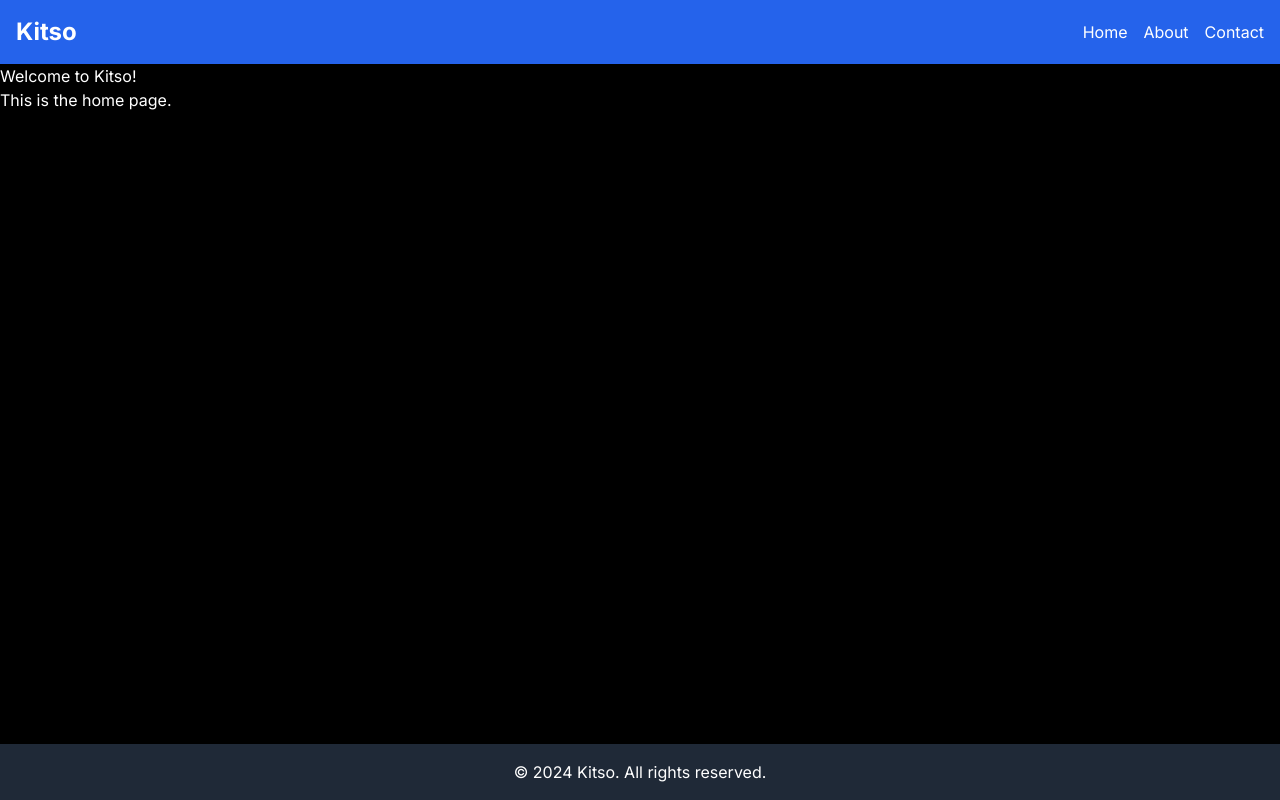
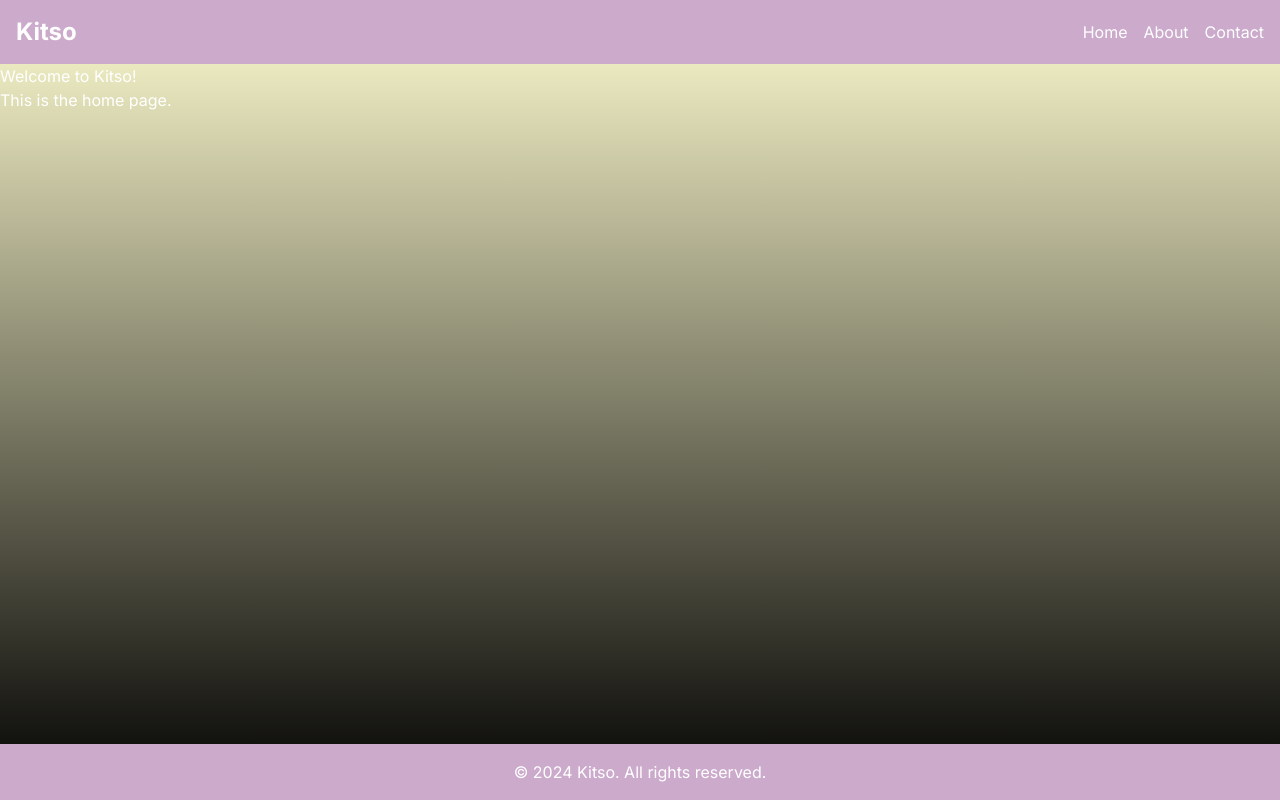
Before and after one commit to Fabphokie/kitso-app, a Next.js app: page / in a window 1280 px wide. Built offline with nearby package versions, Linux system fonts and the light colour scheme.

Commit message:
pastel-colours

```diff
--- a/src/app/layout.tsx
+++ b/src/app/layout.tsx
@@ -22,7 +22,7 @@ export default function RootLayout({
         <title>{metadata.title}</title>
         <meta name="description" content={metadata.description} />
       </head>
-      <body className={`${inter.className} flex flex-col min-h-screen`}>
+      <body className={`${inter.className} flex flex-col min-h-screen bg-creamWhite`}>
         <Header />
         <main className="flex-grow">{children}</main>
         <Footer />
--- a/src/components/Footer.tsx
+++ b/src/components/Footer.tsx
@@ -1,6 +1,6 @@
 export default function Footer() {
     return (
-      <footer className="bg-gray-800 text-white p-4 text-center">
+      <footer className="bg-pastel-purple text-white p-4 text-center">
         <p>&copy; 2024 Kitso. All rights reserved.</p>
       </footer>
     );
--- a/src/components/Header.tsx
+++ b/src/components/Header.tsx
@@ -2,7 +2,7 @@ import Link from "next/link";
 
 export default function Header() {
   return (
-    <header className="bg-blue-600 text-white p-4">
+    <header className="bg-pastel-purple text-white p-4">
       <nav className="container mx-auto flex justify-between items-center">
         <div className="text-2xl font-bold">
           <Link href="/">Kitso</Link>
--- a/tailwind.config.ts
+++ b/tailwind.config.ts
@@ -8,13 +8,28 @@ const config: Config = {
   ],
   theme: {
     extend: {
+      colors: {
+        pastel: {
+          pink: '#FFD1DC',
+          blue: '#AEC6CF',
+          green: '#77DD77',
+          purple: '#CBAACB',
+          yellow: '#FDFD96',
+          orange: '#FFB347',
+          red: '#FF6961',
+          mint: '#B2F7EF',
+          peach: '#FFDAB9',
+          lilac: '#E6E6FA',
+        },
+        creamWhite: '#FFFDD0', // Add cream white color here
+      },
       backgroundImage: {
         "gradient-radial": "radial-gradient(var(--tw-gradient-stops))",
-        "gradient-conic":
-          "conic-gradient(from 180deg at 50% 50%, var(--tw-gradient-stops))",
+        "gradient-conic": "conic-gradient(from 180deg at 50% 50%, var(--tw-gradient-stops))",
       },
     },
   },
   plugins: [],
 };
+
 export default config;
```
